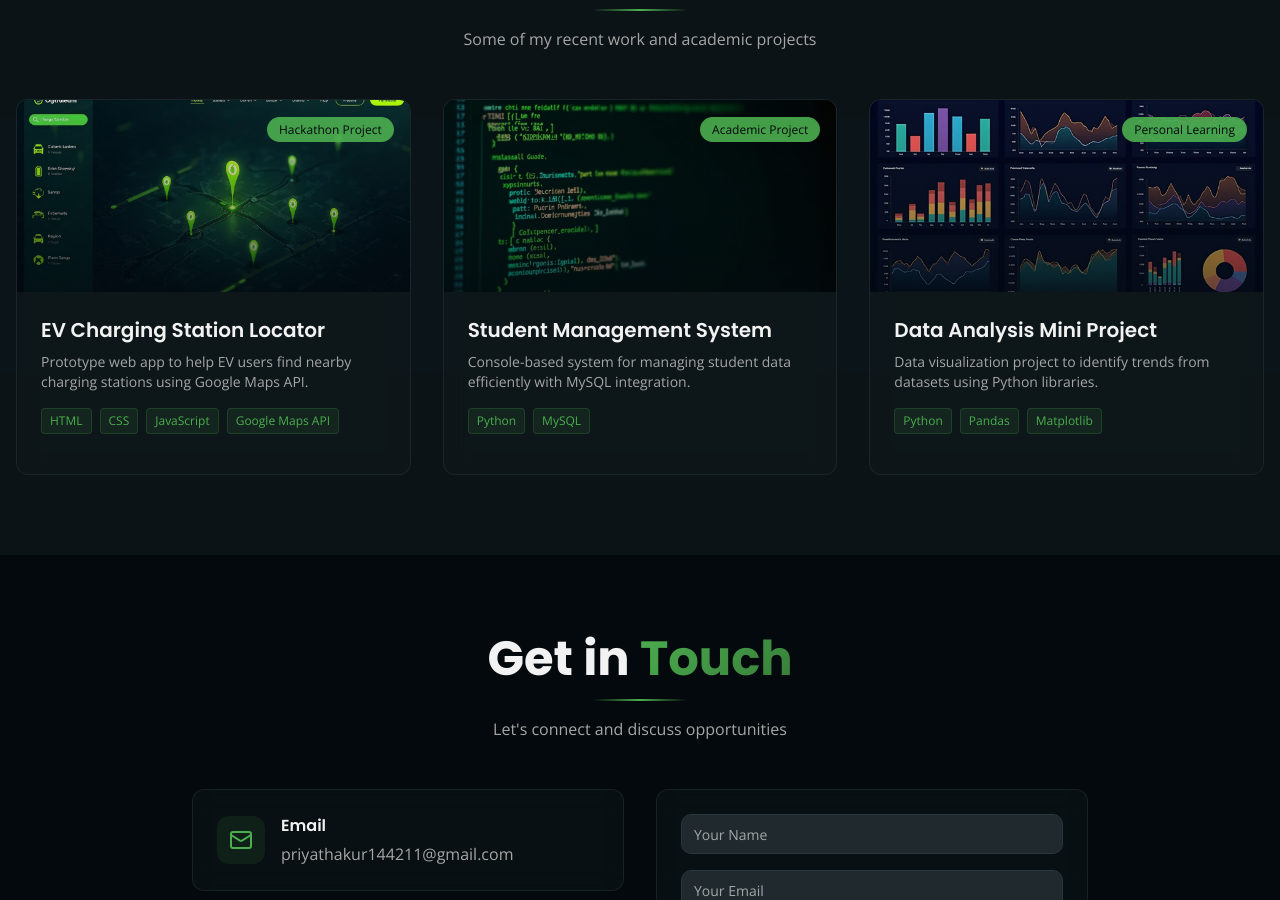
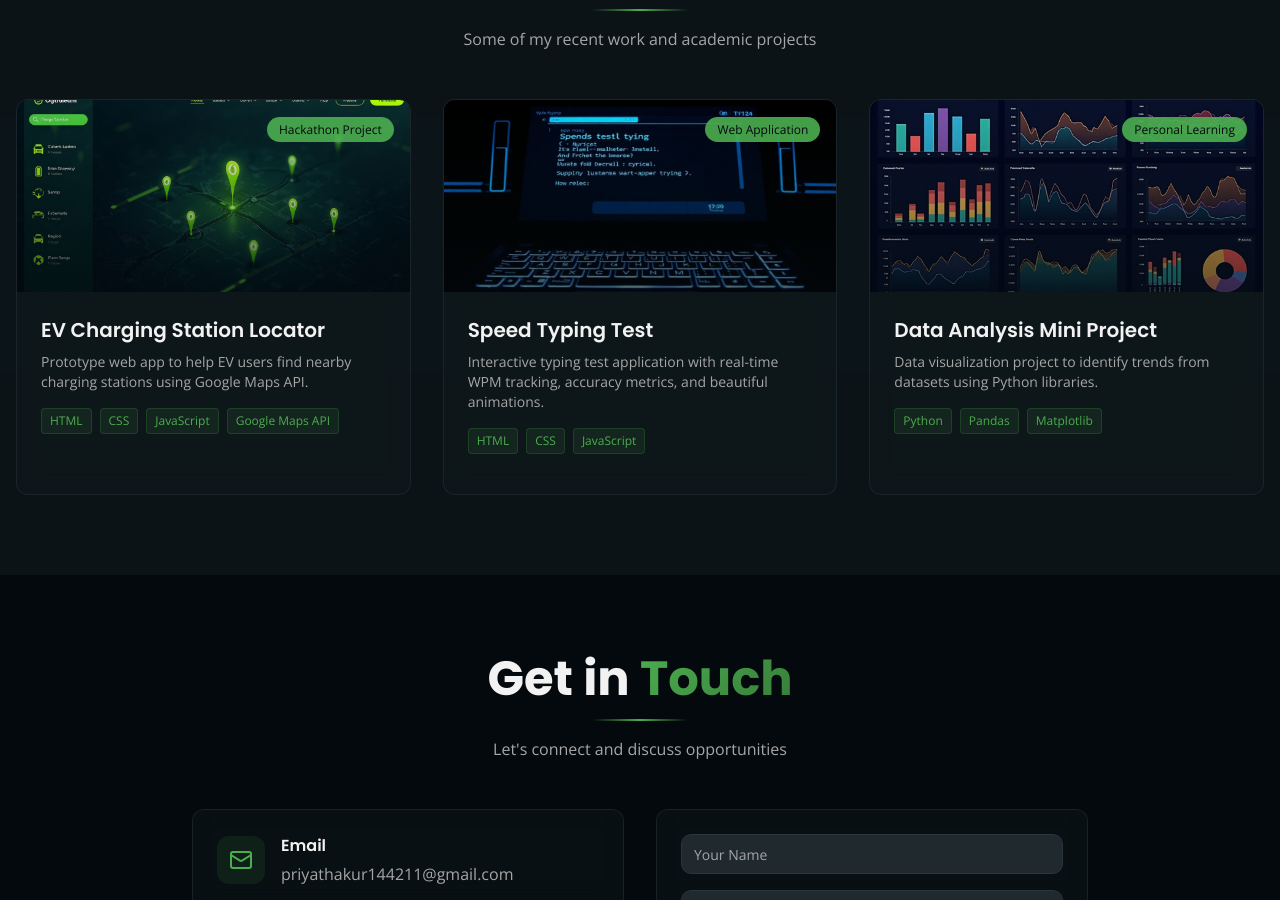
Before and after one commit to priya-thakur04/portfolio, a React (Vite) app: page / in a window 1280 px wide. Shown: the part 3439-4339 px from the top of the page. Built offline with nearby package versions, Linux system fonts and the light colour scheme; the HTML template or start-up script is replaced by a standard one.

Commit message:
Replace Student Management project
Replaced the "Student Management System" project with the "Speed Typing Test" project. Generated a new image for the Speed Typing Test application and updated the project details in `src/components/Projects.tsx`.

```diff
--- a/src/components/Projects.tsx
+++ b/src/components/Projects.tsx
@@ -1,7 +1,7 @@
 import { ExternalLink, Github } from "lucide-react";
 import { Button } from "@/components/ui/button";
 import evLocator from "@/assets/project-ev-locator.jpg";
-import studentMgmt from "@/assets/project-student-mgmt.jpg";
+import speedTyping from "@/assets/project-speed-typing.jpg";
 import dataAnalysis from "@/assets/project-data-analysis.jpg";
 
 const Projects = () => {
@@ -14,11 +14,11 @@ const Projects = () => {
       type: "Hackathon Project",
     },
     {
-      title: "Student Management System",
-      description: "Console-based system for managing student data efficiently with MySQL integration.",
-      tech: ["Python", "MySQL"],
-      image: studentMgmt,
-      type: "Academic Project",
+      title: "Speed Typing Test",
+      description: "Interactive typing test application with real-time WPM tracking, accuracy metrics, and beautiful animations.",
+      tech: ["HTML", "CSS", "JavaScript"],
+      image: speedTyping,
+      type: "Web Application",
     },
     {
       title: "Data Analysis Mini Project",
```
Also changed, not shown: src/assets/project-speed-typing.jpg (added).
